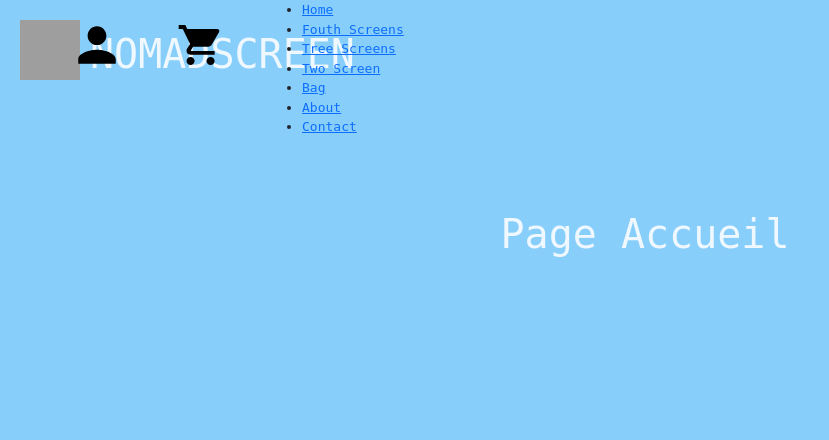
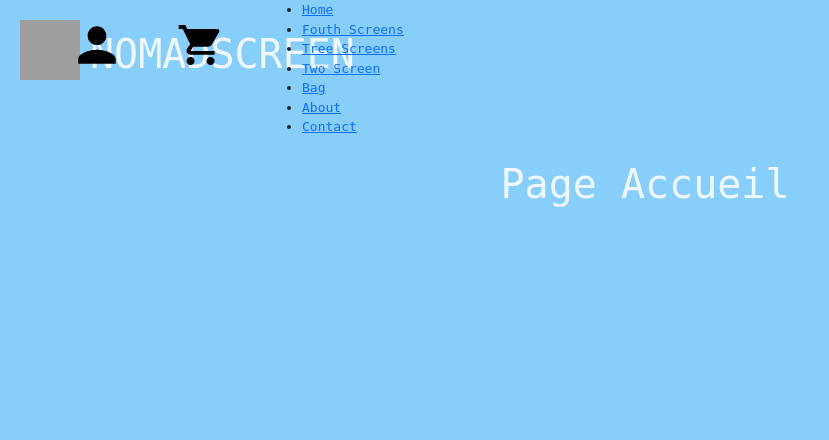
Before and after one commit to Belka-stack/NOMADSCREEN, a PHP site: page /HTLM/connection.html in a window 1280 px wide. Shown: the top 440 px of the page, without its empty margins (0-829 px from the left). Run offline with PHP 8.4, Linux system fonts and the light colour scheme; grey boxes are pictures that could not be loaded.

Commit message:
changement height header

```diff
--- a/CSS/style.css
+++ b/CSS/style.css
@@ -18,7 +18,7 @@ body {
 header {
   width: 100%;
   display: flex;
-  height: 200px;
+  height: 150px;
 }
 #logoConectPan {
   display: flex;
--- a/HTLM/accueil.html
+++ b/HTLM/accueil.html
@@ -17,6 +17,7 @@
   </head>
 
   <body>
+    <header>
     <div class="menu">
       <div class="menu-container">
         <a href="/" class="logo">
@@ -39,7 +40,7 @@
         </ul>
       </div>
     </div>
-
+  </header>
     <main>
       <h1>Page Accueil</h1>
     </main>
```
